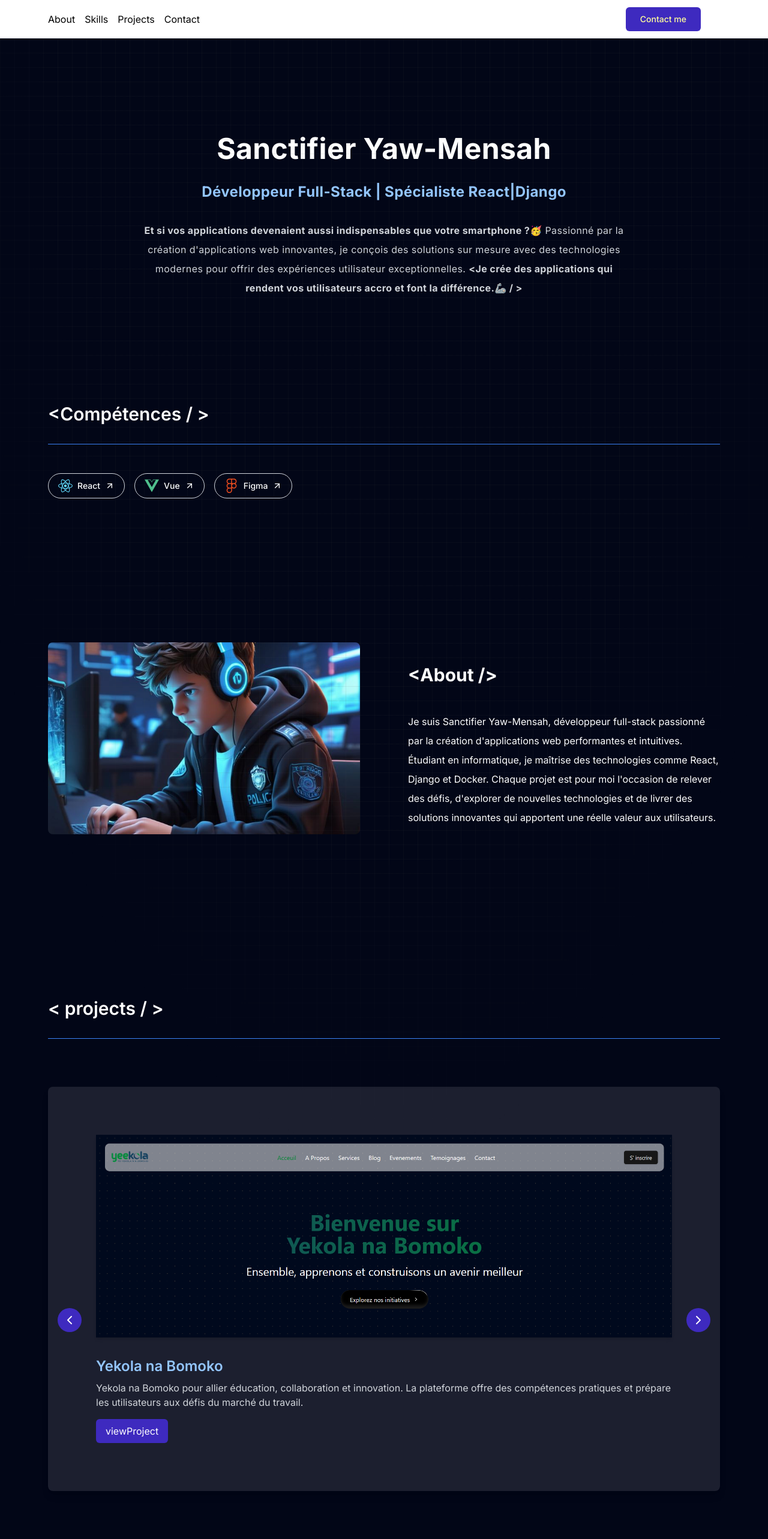
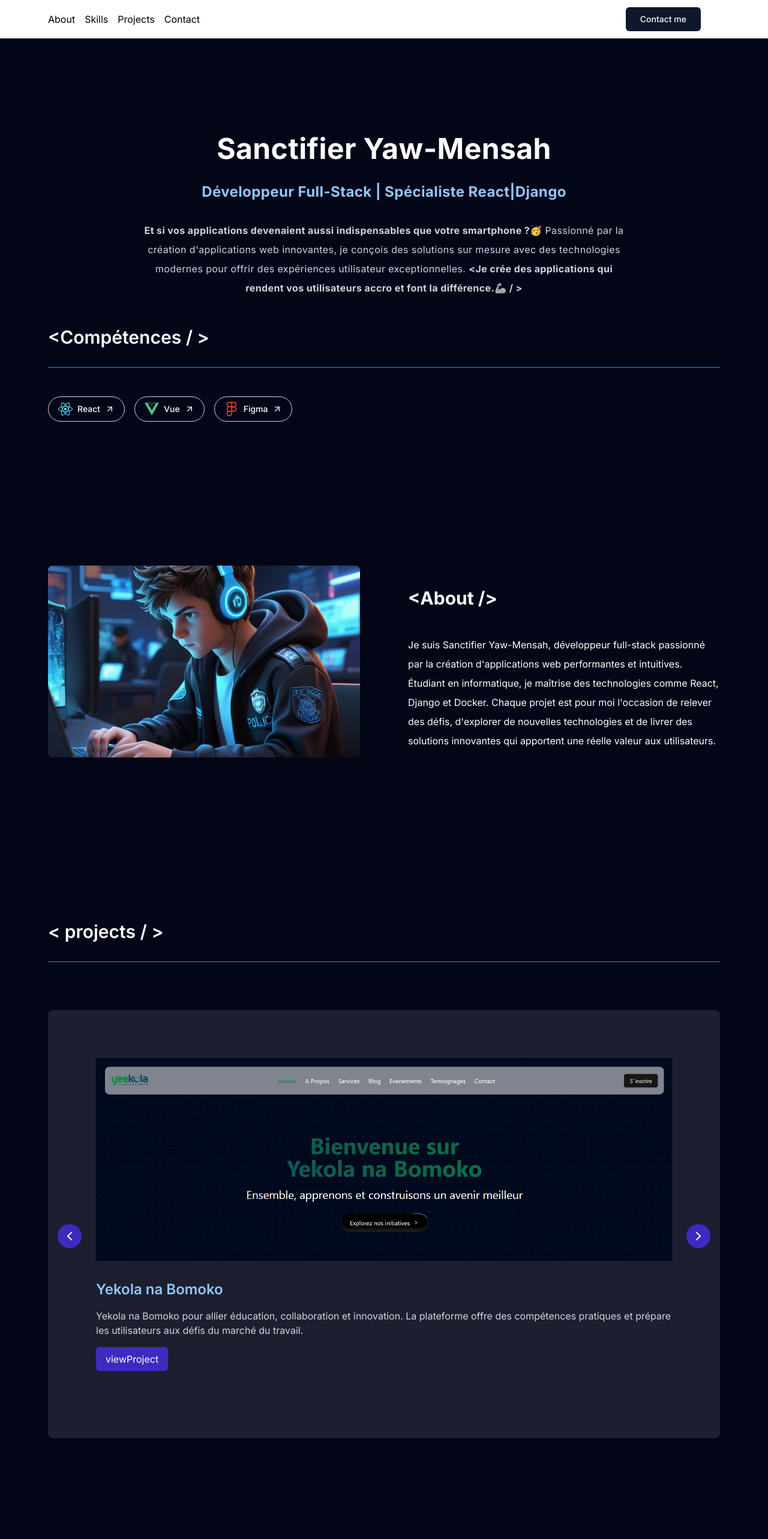
Before and after one commit to sancty007/Portofolio, a Next.js app: page / in a window 1280 px wide. Shown: the top 2566 px of the page at 60% size. Built offline with nearby package versions, Linux system fonts and the light colour scheme.

Commit message:
correction du responsive : section contact

```diff
--- a/src/app/_my-projects/page.tsx
+++ b/src/app/_my-projects/page.tsx
@@ -54,7 +54,7 @@ export default function Projets() {
   };
 
   return (
-    <section className=" container mb-16" id="projects">
+    <section className="container mb-16" id="projects">
       <motion.h2
         initial={{ x: -50, opacity: 0 }}
         animate={{ x: 0, opacity: 1 }}
@@ -64,8 +64,7 @@ export default function Projets() {
         {" <"} projects
         {" / >"}
       </motion.h2>
-      <div className="relative bg-white bg-opacity-10 p-20 rounded-lg shadow-lg transition-all duration-300 hover:shadow-[#3E2ABF] hover:shadow-md space-y-8">
-        <AnimatePresence mode="wait">
+      <div className="relative bg-white p-5 bg-opacity-10 md:p-20 rounded-lg shadow-lg transition-all duration-300 hover:shadow-[#3E2ABF] hover:shadow-md space-y-8">
         <motion.div
           key={currentProject}
           initial={{ opacity: 0, x: 50 }}
@@ -74,23 +73,23 @@ export default function Projets() {
           transition={{ duration: 0.3 }}
           className="md:flex-row items-center space-y-8"
         >
-            <div className="w-full">
+          <div className="md:w-full">
             <Image
               src={projects[currentProject].image}
               alt={projects[currentProject].title}
               width={1000}
               height={500}
-                className="shadow-md w-full"
+              className="md:shadow-md md:w-full"
             />
           </div>
-            <div className="">
-              <h3 className="text-2xl font-semibold mb-2 text-blue-300">
+          <div className="space-y-4">
+            <h3 className="md:text-2xl font-semibold md:mb-2 text-blue-300 ">
               {projects[currentProject].title}
             </h3>
-              <p className="text-gray-300 mb-4">
+            <p className="text-gray-300 md:mb-4">
               {projects[currentProject].description}
             </p>
-              <div className="space-x-4">
+            <div className="md:space-x-4">
               <Link
                 href={projects[currentProject].link}
                 target="_blank"
@@ -110,24 +109,25 @@ export default function Projets() {
             </div>
           </div>
         </motion.div>
-        </AnimatePresence>
 
         {/*  transform -translate-y-1/2 transition-colors duration-200*/}
+        <div className="">
           <button
             onClick={prevProject}
-          className="absolute top-1/2 left-4  bg-[#3E2ABF] p-2 rounded-full hover:bg-[#312581] "
+            className="absolute  md:top-1/2 md:left-4  bg-[#3E2ABF] p-2 rounded-full hover:bg-[#312581] "
             aria-label={"previousProject"}
           >
             <ChevronLeft size={24} />
           </button>
           <button
             onClick={nextProject}
-          className="absolute top-1/2 right-4  hover:bg-[#312581]  p-2 rounded-full bg-[#3E2ABF]  transition-colors duration-200"
+            className="absolute md:top-1/2 right-4 md:right-4  hover:bg-[#312581]  p-2 rounded-full bg-[#3E2ABF] transition-colors duration-200"
             aria-label={"nextProject"}
           >
             <ChevronRight size={24} />
           </button>
         </div>
+      </div>
     </section>
   );
 }
--- a/src/app/_skills/page.tsx
+++ b/src/app/_skills/page.tsx
@@ -58,7 +58,7 @@ export default function Skills() {
         {technologies.map((tech) => (
           <button
             key={tech.name}
-            className="group-[skills]: flex items-center space-x-2 px-4 py-2 border border-gray-300 rounded-full text-sm font-medium  focus:outline-none focus:ring-2 ring-[#FFFF9C] focus:ring-offset-2"
+            className="group flex items-center space-x-2 px-4 py-2 border border-gray-300 rounded-full text-sm font-medium  focus:outline-none focus:ring-2 ring-blue-500 "
           >
             {tech.icon}
             <span>{tech.name}</span>
--- a/src/app/contact/contact.tsx
+++ b/src/app/contact/contact.tsx
@@ -36,7 +36,8 @@ export default function Contact() {
           {" <"}Contact{" / >"}
         </motion.h2>
       </section>
-      <div className="bg-[radial-gradient(circle_500px_at_50%_200px,#C9EBFF,transparent) container grid grid-cols-1 md:grid-cols-2 lg:grid-cols-2 to-indigo-100 items-center justify-center py-12 px-4 sm:px-6 ">
+
+      <div className="bg-[radial-gradient(circle_500px_at_50%_200px,#C9EBFF,transparent) container grid grid-cols-1 md:grid-cols-2 lg:grid-cols-2 to-indigo-100 items-center justify-center py-12 px-2 sm:px-6 ">
         <div className="max-w-md w-full space-y-2">
           {/* Phone container */}
           <div className="relative mx-auto bg-black rounded-[60px] h-[712px] w-[350px] shadow-md overflow-hidden">
--- a/src/app/page.tsx
+++ b/src/app/page.tsx
@@ -52,7 +52,7 @@ export default function Portfolio() {
       <div className="">
         <header className="container">
           <div className="flex flex-col md:flex-row justify-center items-center">
-            <div className="order-2 md:order-1 text-center md:tracking-wide space-y-8">
+            <div className="order-2 md:order-1 md:text-center md:tracking-wide space-y-8">
               <motion.h1
                 initial={{ y: -50, opacity: 0 }}
                 animate={{ y: 0, opacity: 1 }}
@@ -112,7 +112,7 @@ export default function Portfolio() {
           </div>
         </header>
         <main className=" space-y-32 ">
-          <Background />
+          {/* <Background /> */}
           {/* mes Compétences  */}
           <Skills />
 
--- a/src/components/nav.tsx
+++ b/src/components/nav.tsx
@@ -24,9 +24,7 @@ export default function Nav() {
           </Link>
         ))}
       </div>
-      <Button className="px-6 m-8 bg-[#3E2ABF] hover:bg-[#8c7cf3] text-[#FFFF9C] hover:text-[#f3f3de] ">
-        Contact me
-      </Button>
+      <Button className="px-6 m-8  hover:text-[#f3f3de] ">Contact me</Button>
     </nav>
   );
 }
--- a/src/components/scroll-to-top-button.tsx
+++ b/src/components/scroll-to-top-button.tsx
@@ -10,7 +10,7 @@ export default function ScrollToTopButton() {
   useEffect(() => {
     const toggleVisibility = () => {
       // Show button when page is scrolled down 300px
-      if (window.pageYOffset > 300) {
+      if (window.scrollY > 300) {
         setIsVisible(true);
       } else {
         setIsVisible(false);
@@ -35,12 +35,12 @@ export default function ScrollToTopButton() {
 
   return (
     <Button
-      className="animate-bounce fixed bottom-4 right-4 p-2 text-mosala_vert bg-white rounded-full shadow-lg transition-opacity duration-1000 z-50"
+      className="animate-bounce fixed bottom-4 right-4 p-2 hover:bg-gray-500 bg-white rounded-full shadow-lg transition-opacity duration-1000 z-50"
       onClick={scrollToTop}
       aria-label="Retour en haut de la page"
       size="icon"
     >
-      <ArrowUp className="h-6 w-6" />
+      <ArrowUp className="h-6 w-6 text-black" />
     </Button>
   );
 }
```
Lines whose indentation alone changed are shown as unchanged.
